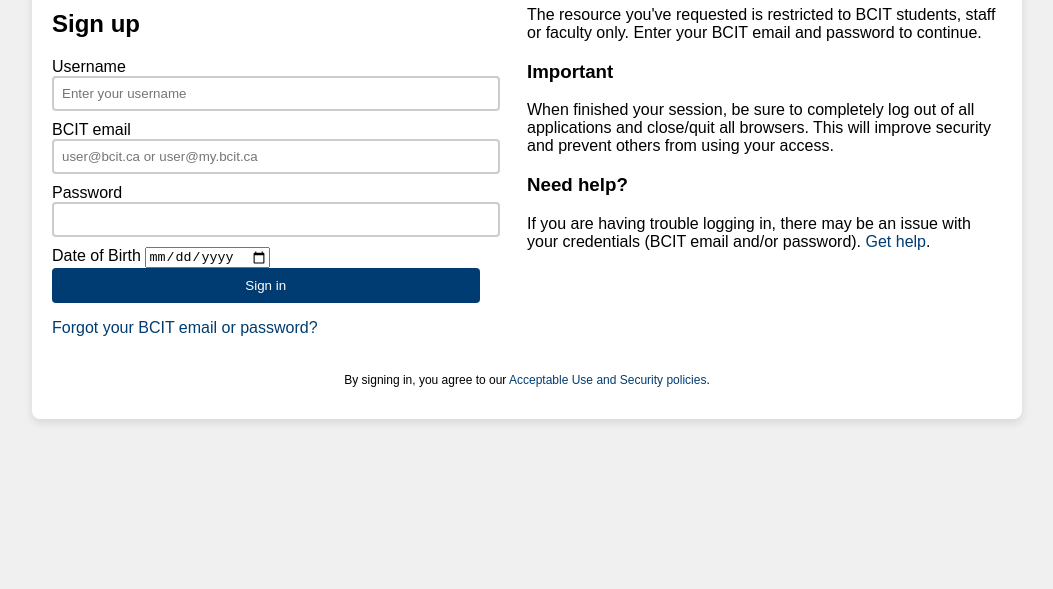
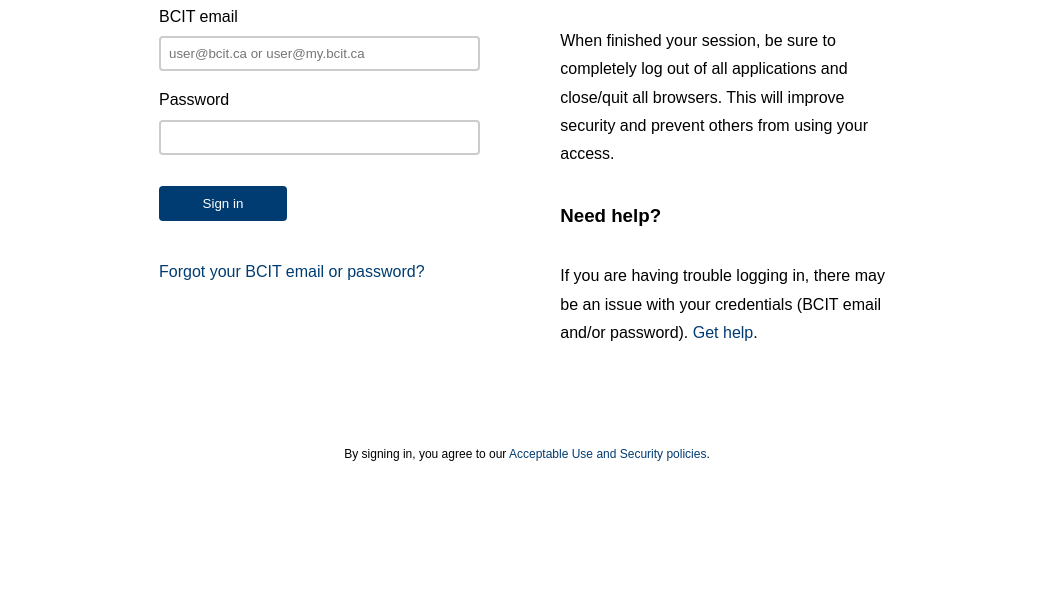
Before and after one commit to Ilyavadiati/ACIT2911-group-13-, a plain HTML site: page Sign_up/Signup.html in a window 1280 px wide. Shown: the part 291-880 px from the top of the page, without its empty margins (113-1166 px from the left). After the commit the page ends 800 px from the top, so only its background shows below. Drawn offline with Linux system fonts and the light colour scheme.

Commit message:
Signup Page 2nd Edit

```diff
--- a/Sign_up/Signup.html
+++ b/Sign_up/Signup.html
@@ -5,12 +5,16 @@
     <meta name="viewport" content="width=device-width, initial-scale=1.0">
     <title>BCIT Log-in</title>
     <link rel="stylesheet" href="style.css">
+    <link href='https://fonts.googleapis.com/css?family=Nunito Sans' rel='stylesheet'>
+    <link rel="preconnect" href="https://fonts.googleapis.com">
+    <link rel="preconnect" href="https://fonts.gstatic.com" crossorigin>
+    <link href="https://fonts.googleapis.com/css2?family=DM+Sans:ital,opsz,wght@0,9..40,100..1000;1,9..40,100..1000&display=swap" rel="stylesheet">
 </head>
 <body class="bcit bcit-login">
     <div id="bcit-wrapper" class="bcit-wrapper">
         <header class="bcit-header">
-            <span id="page_header" class="bcit-hidden" data-js="bcit-f5-js-bug-fix"></span>
-            <h1 class="bcit-hidden-visually" style="border:0 !important;clip:rect(0 0 0 0) !important;clip-path:inset(50%) !important;height:1px !important;margin:-1px !important;overflow:hidden !important;padding:0 !important;position:absolute !important;white-space:nowrap !important;width:1px !important">BCIT Log-in</h1>
+            <!-- <span id="page_header" class="bcit-hidden" data-js="bcit-f5-js-bug-fix"></span> -->
+            <!-- <h1 class="bcit-hidden-visually" style="border:0 !important;clip:rect(0 0 0 0) !important;clip-path:inset(50%) !important;height:1px !important;margin:-1px !important;overflow:hidden !important;padding:0 !important;position:absolute !important;white-space:nowrap !important;width:1px !important">BCIT Log-in</h1> -->
             <a href="https://www.bcit.ca/" class="bcit-home-link"><svg viewBox="0 0 95 85" xmlns="http://www.w3.org/2000/svg" class="bcit-logo" style="max-width:75px;"><path fill="#003C71" d="M0 0h84.8v84.8H0z"></path><path fill="#FFFFFF" d="M8.6 56.4V27.2h7.2c6.7 0 9.7 2.2 9.7 7.6 0 3-1.3 5.1-3.8 6.2v.1c3.3 1.2 4.5 3.7 4.5 7 0 6.7-4.3 8.4-10 8.4H8.6v-.1zm7.4-17c2.5 0 4.7-.9 4.7-4.1 0-3.1-2.3-3.7-4.7-3.7h-2.7v7.8H16zm.5 12.7c3.4 0 4.8-1.2 4.8-4.3 0-3.2-1.6-4.5-4.8-4.5h-3.2v8.8h3.2zm30.9-5.2c-.9 6.5-3.6 9.9-8.9 9.9-7 0-9.3-5.7-9.3-15.1 0-8.4 2.4-14.8 9.3-14.8 5.6 0 7.8 3.5 8.6 9.4l-4.5.4c-.6-3.7-1.9-5.5-4-5.5-3 0-4.5 3.1-4.5 10.5 0 8.1 1.3 10.8 4.5 10.8 2.3 0 3.7-2.1 4.3-6.1l4.5.5zm4.1 9.5V27.2h4.8v29.2h-4.8zm14.8 0V31.6h-6v-4.4h16.8v4.4h-6v24.8h-4.8z"></path><path fill="#003C71" d="M89.426 3.253c.462 0 .84-.13.84-.625 0-.478-.408-.566-.826-.566h-.64v1.19h.626zm.885 2.15l-.77-1.554H88.8v1.554h-.71V1.454h1.304c.973 0 1.572.333 1.572 1.16 0 .48-.248.858-.742 1.046l.899 1.743h-.812zM92.126 3.5c0-1.584-.99-2.86-2.716-2.86-1.743 0-2.744 1.276-2.744 2.86 0 1.627 1 2.862 2.744 2.862 1.727 0 2.716-1.235 2.716-2.862zM86 3.5C86 1.54 87.288 0 89.41 0c2.12 0 3.398 1.54 3.398 3.5 0 1.916-1.278 3.5-3.398 3.5C87.288 7 86 5.416 86 3.5z"></path></svg></a>
             <div class="bcit-tools">
                       <i id="maxTimeoutTag" title=""></i>
@@ -32,8 +36,8 @@
                     <label for="password">Password</label>
                     <input type="password" name="password" id="password" autocomplete="off" autocapitalize="off">
 
-                    <label for="birthday">Date of Birth</label>
-                    <input type="date" id="birthday" name="birthday">
+                    <!-- <label for="birthday">Date of Birth</label>
+                    <input type="date" id="birthday" name="birthday"> -->
 
                     <input type="submit" value="Sign in" class="bcit-button">
 
--- a/Sign_up/style.css
+++ b/Sign_up/style.css
@@ -1,40 +1,72 @@
+html {
+    height: 100%;
+}
 body {
+    font: 400 normal 100%/1.78 "Nunito Sans", Arial, sans-serif;
+    height: 100%;
     font-family: Arial, sans-serif;
-    background-color: #f0f0f0;
-    margin: 0;
-    padding: 40px 20px;
     display: flex;
     justify-content: center;
     align-items: center;
-    min-height: 100vh;
+    margin: 0;
 }
 
 .bcit-wrapper {
     background-color: #ffffff;
     width: 100%;
-    max-width: 950px;
-    padding: 20px;
-    box-shadow: 0 4px 8px rgba(0,0,0,0.1);
-    border-radius: 8px;
+    max-width: 50rem;
+    height: 100%;
+    display: flex;
+    flex-direction: column;
+    justify-content: space-between;
 }
 
 .bcit-header, .bcit-footer {
     text-align: center;
+    height: 5rem;
+    padding: 2rem;
+    display: flex;
+    align-items: center;
+}
+
+.bcit-header a {
+    height: 100%;
+    aspect-ratio: 1;
+}
+
+.bcit-footer {
+    justify-content: center;
 }
 
 .bcit-main-content {
     display: flex;
+    column-gap: 5rem;
     justify-content: space-between;
-    margin-top: 20px;
+    padding: 2rem;
+    align-self: center;
 }
 
 .bcit-form-section {
     flex-basis: 45%;
 }
 
+#auth_form {
+    display: flex;
+    flex-direction: column;
+    row-gap: 5px;
+}
+
 .bcit-info-section {
     flex-basis: 50%;
     padding-left: 20px; /* Provides space between columns */
+    display: flex;
+    flex-direction: column;
+    row-gap: 30px;
+    padding-top: 1rem;
+}
+
+.bcit-info-section * {
+    margin: unset;
 }
 
 input[type="text"], input[type="password"] {
@@ -46,7 +78,9 @@
 }
 
 input[type="submit"] {
-    width: 100%;
+    margin-top: 1rem;
+    margin-bottom: 1rem;
+    width: 8rem;
     padding: 10px;
     background-color: #003C71;
     color: white;
```
